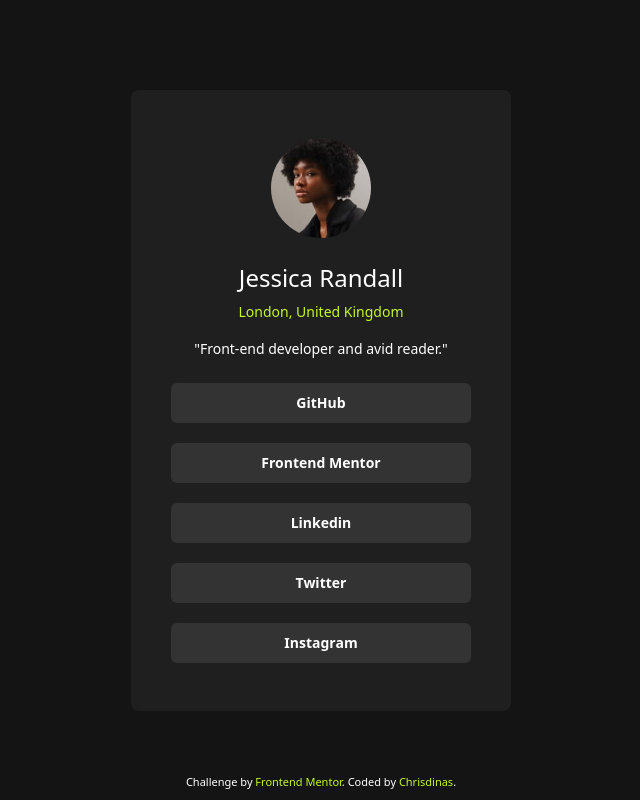
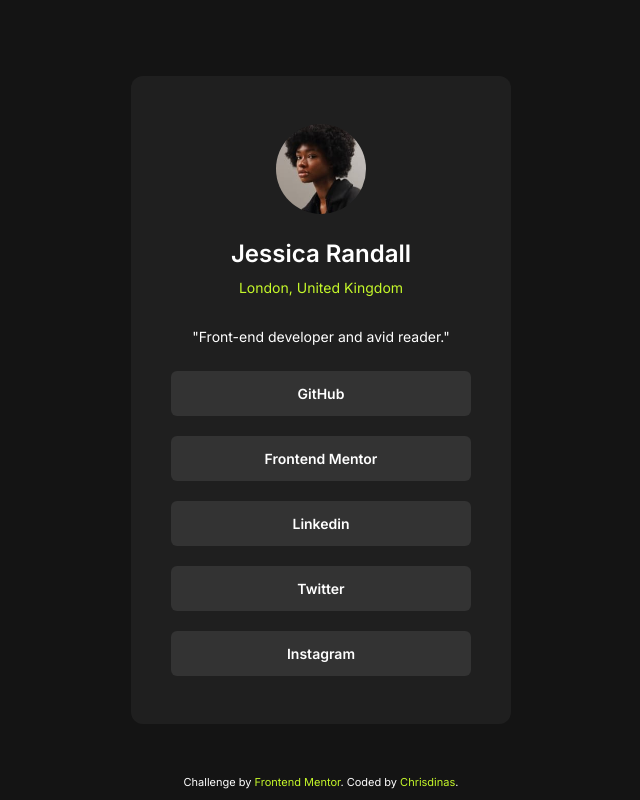
Before and after one commit to chrisdinas/social-links-profile, a website: page index.html in a window 1280 px wide. Shown: the whole page, without its empty margins (319-959 px from the left). Drawn offline with Linux system fonts and the light colour scheme.

Commit message:
Commit message

```diff
--- a/index.html
+++ b/index.html
@@ -4,7 +4,12 @@
     <meta charset="UTF-8" />
     <meta name="viewport" content="width=device-width, initial-scale=1.0" />
     <!-- displays site properly based on user's device -->
-
+    <link rel="preconnect" href="https://fonts.googleapis.com" />
+    <link rel="preconnect" href="https://fonts.gstatic.com" crossorigin />
+    <link
+      href="https://fonts.googleapis.com/css2?family=Inter:wght@100..900&display=swap"
+      rel="stylesheet"
+    />
     <link
       rel="icon"
       type="image/png"
@@ -17,19 +22,21 @@
   </head>
   <body class="bg-offBlack h-screen flex items-center justify-center">
     <div
-      class="bg-darkGrey w-[380px] flex flex-col items-center rounded-lg py-12"
+      class="bg-darkGrey w-[380px] flex flex-col items-center rounded-xl py-12"
     >
       <header class="flex flex-col items-center">
         <figure>
           <img
             src="assets/images/avatar-jessica.jpeg"
             alt="Avatar profile"
-            class="rounded-full w-[100px]"
+            class="rounded-full w-[90px]"
           />
         </figure>
         <section class="flex flex-col items-center my-6">
-          <h1 class="text-white text-2xl mb-2">Jessica Randall</h1>
-          <span class="text-primary-color text-sm mb-4"
+          <h1 class="text-white text-2xl font-semibold mb-2">
+            Jessica Randall
+          </h1>
+          <span class="text-primary-color text-sm mb-7"
             >London, United Kingdom</span
           >
           <p class="text-[14px] text-white">
@@ -41,35 +48,35 @@
         <div>
           <a
             href=""
-            class="inline-block w-[300px] flex justify-center items-center h-[40px] text-sm text-white font-semibold bg-grey hover:bg-primary-color hover:text-black rounded-md mb-5"
+            class="inline-block w-[300px] flex justify-center items-center h-[45px] text-sm text-white font-semibold bg-grey hover:bg-primary-color hover:text-black rounded-md mb-5"
             >GitHub</a
           >
         </div>
         <div>
           <a
             href=""
-            class="inline-block w-[300px] flex justify-center items-center h-[40px] text-sm text-white font-semibold bg-grey hover:bg-primary-color hover:text-black rounded-md mb-5"
+            class="inline-block w-[300px] flex justify-center items-center h-[45px] text-sm text-white font-semibold bg-grey hover:bg-primary-color hover:text-black rounded-md mb-5"
             >Frontend Mentor</a
           >
         </div>
         <div>
           <a
             href=""
-            class="inline-block w-[300px] flex justify-center items-center h-[40px] text-sm text-white font-semibold bg-grey hover:bg-primary-color hover:text-black rounded-md mb-5"
+            class="inline-block w-[300px] flex justify-center items-center h-[45px] text-sm text-white font-semibold bg-grey hover:bg-primary-color hover:text-black rounded-md mb-5"
             >Linkedin</a
           >
         </div>
         <div>
           <a
             href=""
-            class="inline-block w-[300px] flex justify-center items-center h-[40px] text-sm text-white font-semibold bg-grey hover:bg-primary-color hover:text-black rounded-md mb-5"
+            class="inline-block w-[300px] flex justify-center items-center h-[45px] text-sm text-white font-semibold bg-grey hover:bg-primary-color hover:text-black rounded-md mb-5"
             >Twitter</a
           >
         </div>
         <div>
           <a
             href=""
-            class="inline-block w-[300px] flex justify-center items-center h-[40px] text-sm text-white font-semibold bg-grey hover:bg-primary-color hover:text-black rounded-md"
+            class="inline-block w-[300px] flex justify-center items-center h-[45px] text-sm text-white font-semibold bg-grey hover:bg-primary-color hover:text-black rounded-md"
             >Instagram</a
           >
         </div>
--- a/style.css
+++ b/style.css
@@ -1,7 +1,6 @@
 @tailwind base;
 @tailwind components;
 @tailwind utilities;
-@import url("https://fonts.googleapis.com/css2?family=Inter:wght@100..900&display=swap");
 
 :root {
   --primary-color: hsl(75, 94%, 57%);
@@ -16,6 +15,10 @@
   padding: 0;
 }
 
+body {
+  font-family: "Inter", sans-serif;
+}
+
 .attribution {
   font-size: 11px;
   text-align: center;
```
Also changed, not shown: src/output.css.
